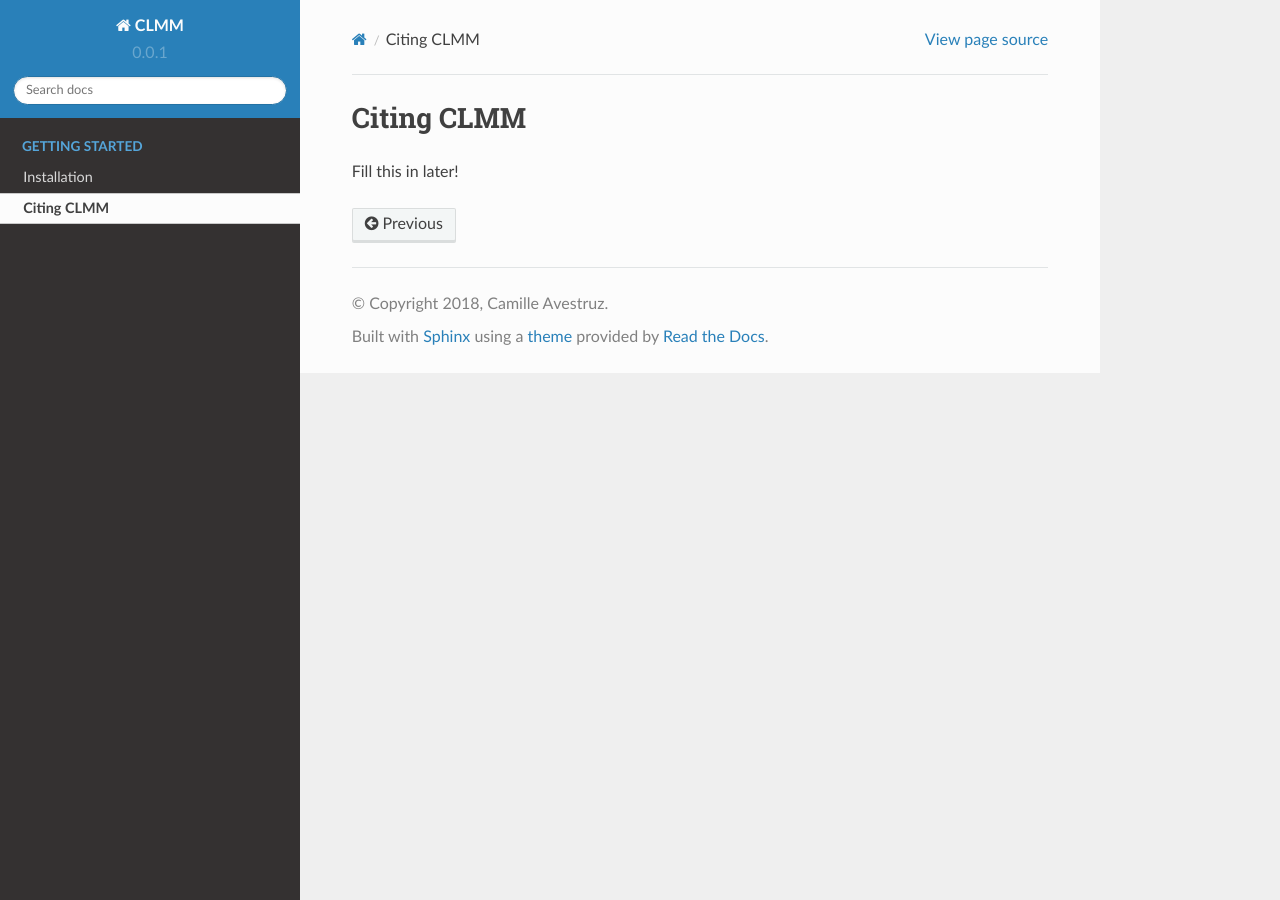
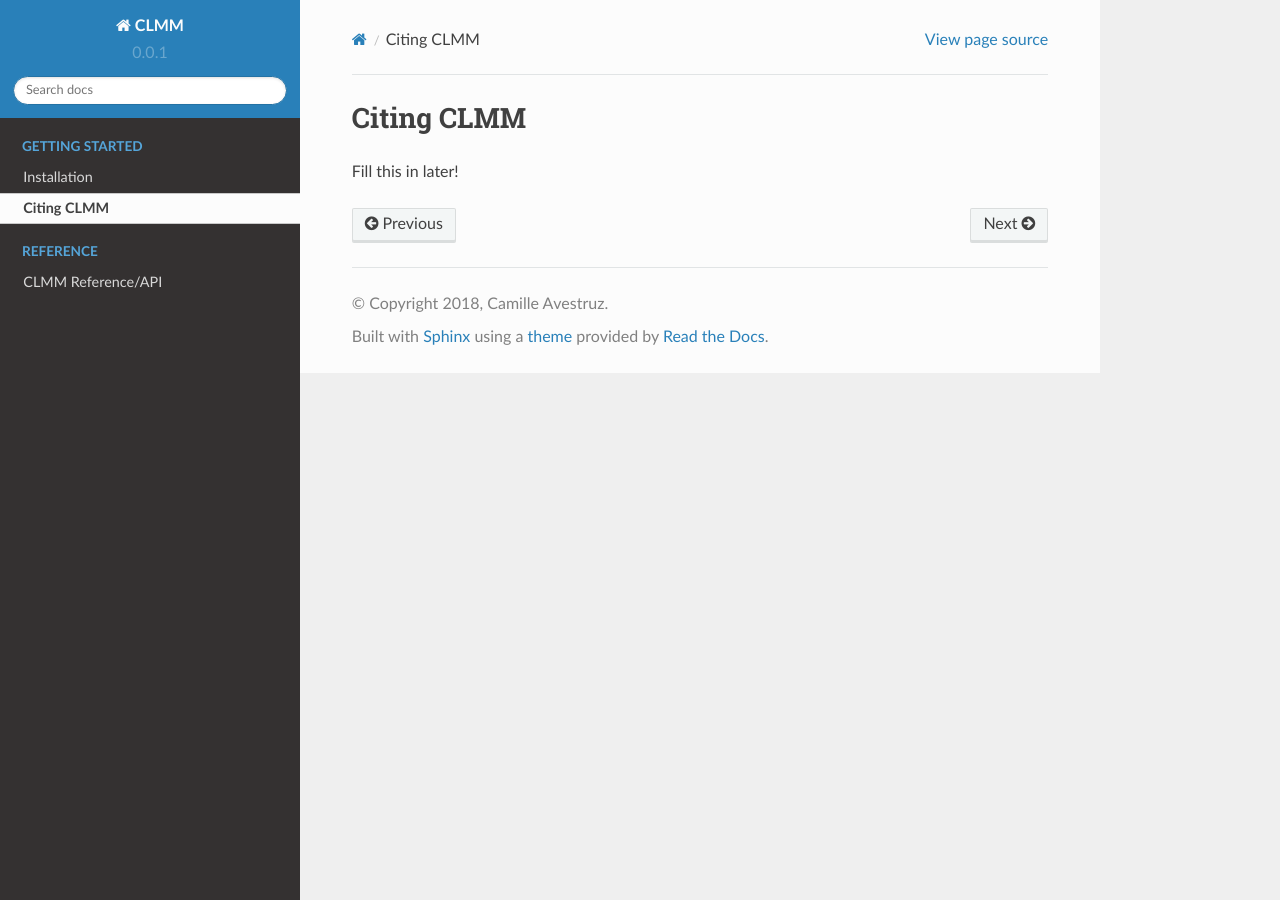
Before and after one commit to LSSTDESC/CLMM, a Sphinx documentation site: the page built from docs/source/citing.rst, in a window 1280 px wide. Built offline with Sphinx 7.4.7 and the Read the Docs theme 2.0.0, drawn with Linux system fonts in a browser that asks for light colours; pages that are not in the unit, such as notebooks, are missing from menus.

```diff
--- /dev/null
+++ b/docs/api/modules.rst
@@ -0,0 +1,5 @@
+clmm
+====
+
+.. toctree::
+   :maxdepth: 4
--- a/docs/conf.py
+++ b/docs/conf.py
@@ -22,8 +22,6 @@ import sys
 #sys.path.insert(0, os.path.abspath('.'))
 #sys.path.insert(0, os.path.abspath('../'))
 sys.path.insert(0, os.path.abspath('../clmm'))
-
-os.system('./apidoc.sh')
 
 
 # -- General configuration ------------------------------------------------
```
